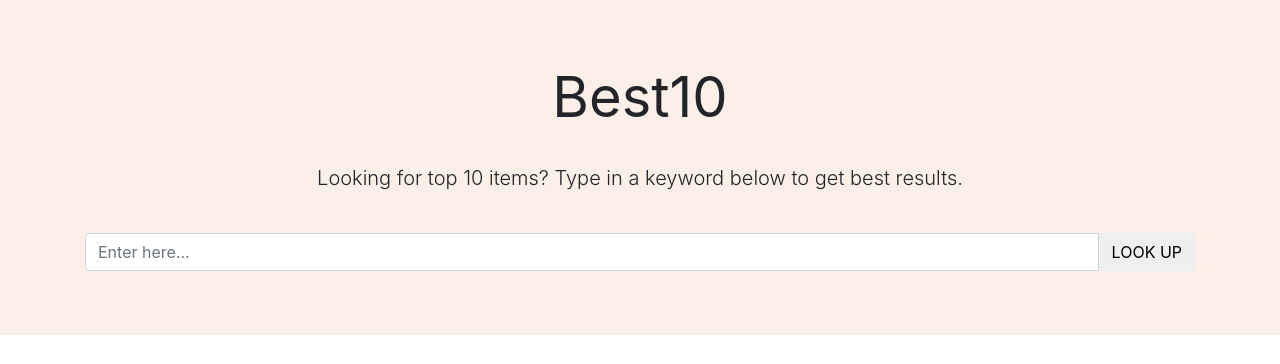
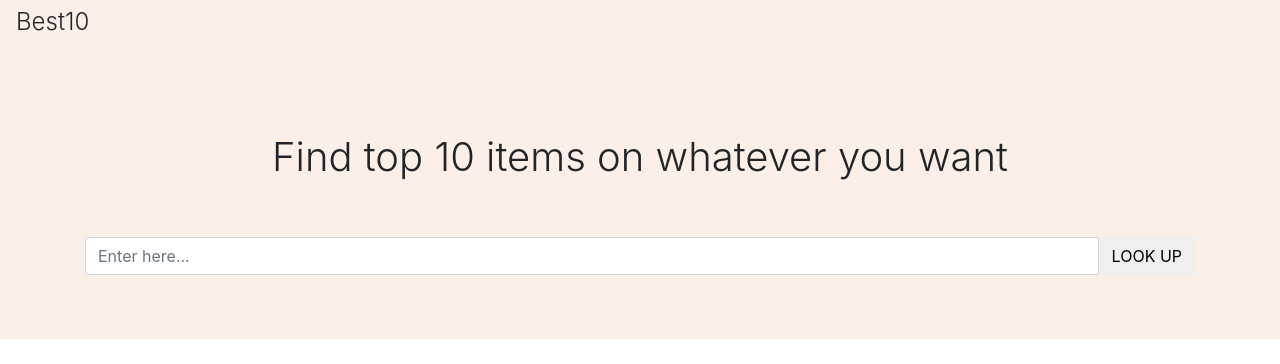
Before and after one commit to zelinzheng/codereview, a Django app: page / in a window 1280 px wide. Shown: the top 364 px of the page. Run offline with Django 3.2, Linux system fonts and the light colour scheme; some libraries are stand-ins or nearby versions.

Commit message:
add design

```diff
--- a/dev_best10/settings/__init__.py
+++ b/dev_best10/settings/__init__.py
@@ -1,6 +1,6 @@
 from .base import *
 from .production import *
-#
+
 # try:
 #     from .local import *
 # except:
--- a/templates/base.html
+++ b/templates/base.html
@@ -11,6 +11,19 @@
     <title>Hello, world!</title>
   </head>
   <body>
+  <style>
+ .nav {
+    background-color: #FCEFE7;
+    }
+
+
+</style>
+  <ul class="nav">
+  <li class="nav-item">
+    <a class="nav-link"><span class="h4 font-weight-light">Best10</span></a>
+  </li>
+
+  </ul>
 
     {% block content %}
 
--- a/templates/items/item_list.html
+++ b/templates/items/item_list.html
@@ -13,10 +13,11 @@
 <!-- Junbotron Area-->
 <div class="jumbotron jumbotron-fluid">
   <div class="container text-center">
-    <h1 class="display-4"><b>Best10</b></h1>
+    <!--<h1 class="display-4"><b>Best10</b></h1>-->
       <br>
-    <p class="lead">Looking for top 10 items? Type in a keyword below to get best results.</p>
+    <p class="h1 font-weight-light">Find top 10 items on whatever you want</p>
       <br>
+    <br>
       <form method="POST"> {% csrf_token %}
       <div class="input-group">
      <input type="text" class="form-control" name="query_word" placeholder="Enter here...">
@@ -29,12 +30,13 @@
 </div>
 <!-- How it works Session-->
 {% if not item_list %}
+<br>
 <div class="container">
 
   <!-- First Row-->
-  <div class="row bg-light">
+  <div class="row">
     <div class="col-6 offset-1">
-      <div class="card border-0 bg-light">
+      <div class="card border-0">
     <div class="card-body">
       <br><br><br>
     <span class="h3 font-weight-bold">Easier & faster shopping experience
@@ -49,8 +51,9 @@
       <img src="https://s3-us-west-1.amazonaws.com/a1-language/media/image/shopping_img.jpg" height="300" width="300" class="rounded-circle">
     </div>
   </div>
+  <br><br>
   <hr>
-
+  <br><br>
   <!-- Second Row-->
    <div class="row">
      <div class="col-4 offset-2">
```
